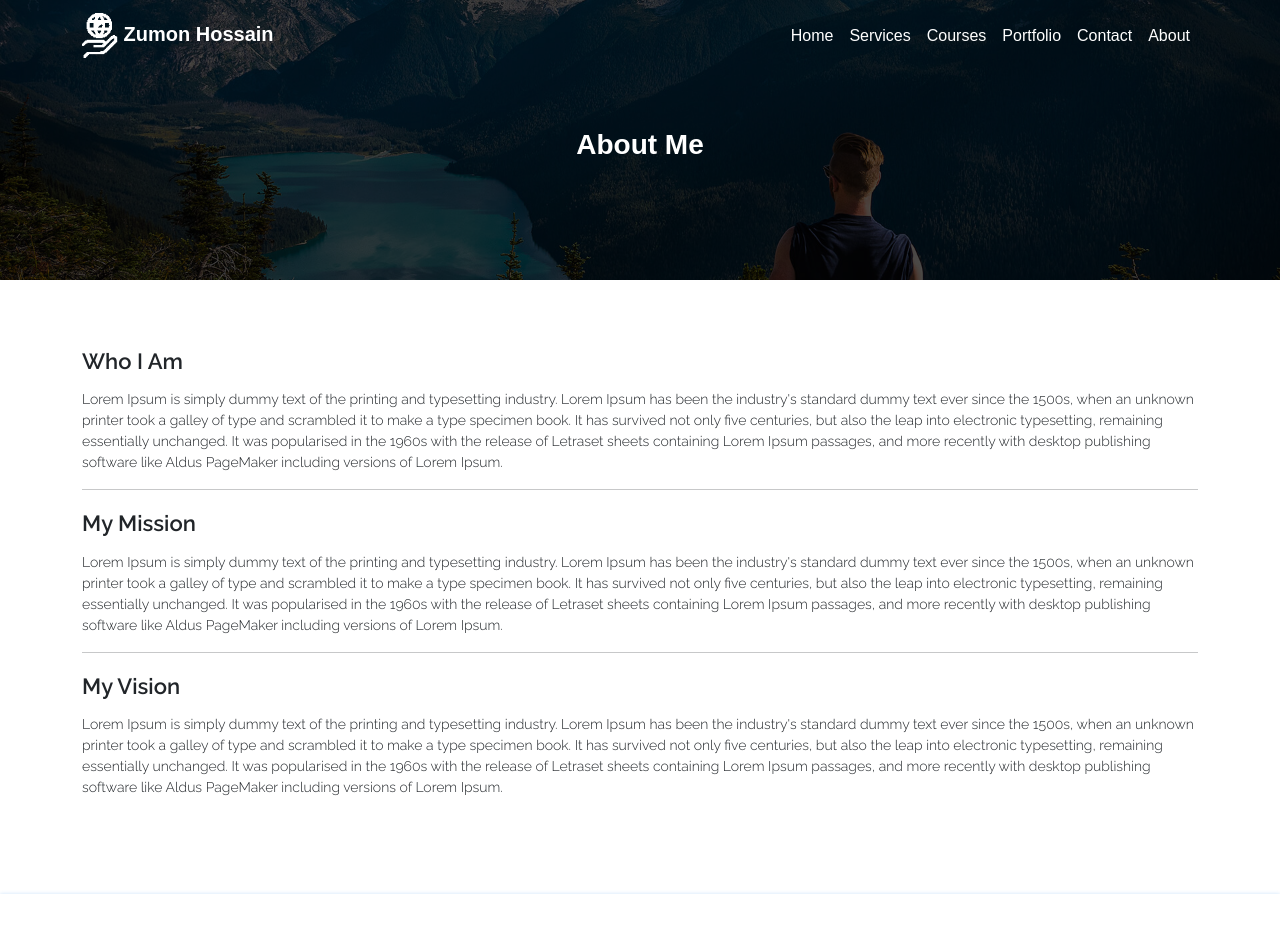
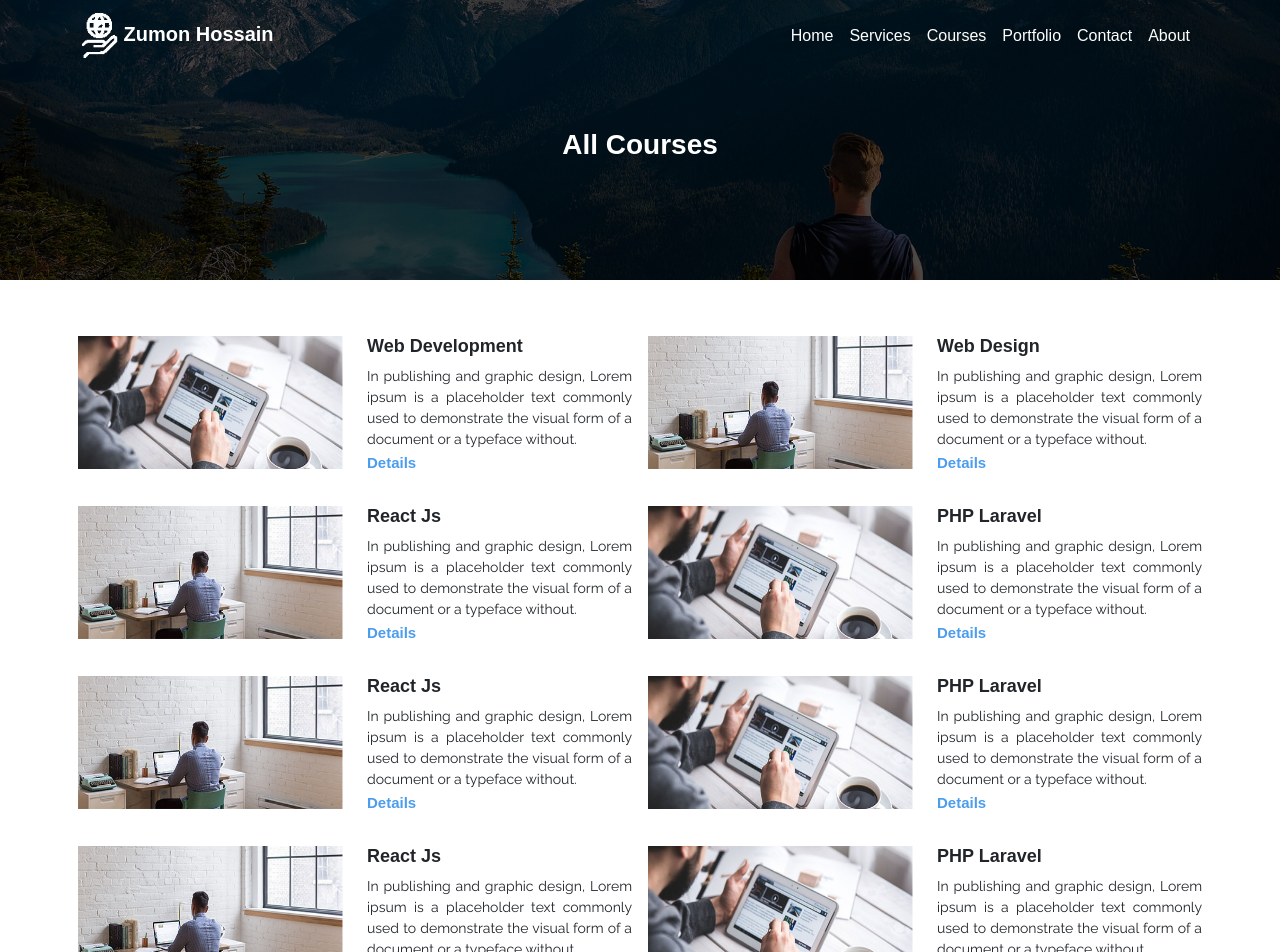
Before and after one commit to zumonhossain/react-portfolio, a React (Create React App) app: page / in a window 1280 px wide. Shown: the top 952 px of the page. Built offline with nearby package versions, Linux system fonts and the light colour scheme.

Commit message:
Courses Page & Page Formation

```diff
--- a/src/App.js
+++ b/src/App.js
@@ -1,10 +1,10 @@
 import React from 'react';
-import AboutPage from "./pages/AboutPage";
+import CoursesPage from "./pages/CoursesPage";
 
 function App() {
   return (
     <div>
-         <AboutPage/>
+         <CoursesPage/>
     </div>
   );
 }
--- /dev/null
+++ b/src/components/AllCourses/AllCourses.js
@@ -0,0 +1,115 @@
+import React, { Component, Fragment } from 'react';
+import {Container, Row, Col} from "react-bootstrap";
+import coursesOne from '../../asset/image/courses/courses-1.jpg';
+import coursesTwo from '../../asset/image/courses/courses-2.jpg';
+
+class AllCourses extends Component {
+    render() {
+        return (
+            <Fragment>
+                 <Container className="text-center mt-5">
+                    <Row>
+                        <Col lg={6}  md={12} sm={12} className="p-2">
+                            <Row>
+                                <Col lg={6}  md={6} sm={12}>
+                                    <img className="coursesImg" src={coursesOne} />
+                                </Col>
+                                <Col lg={6}  md={6} sm={12} className="coursesJustufy">
+                                    <h5 className="coursesTitle">Web Development</h5>
+                                    <p className="coursesDes">In publishing and graphic design, Lorem ipsum is a placeholder text commonly used to demonstrate the visual form of a document or a typeface without.</p>
+                                    <a className="coursesLink" href="#">Details</a>
+                                </Col>
+                            </Row>
+                        </Col>
+                        <Col lg={6}  md={12} sm={12} className="p-2">
+                            <Row>
+                                <Col lg={6}  md={6} sm={12}>
+                                    <img className="coursesImg" src={coursesTwo} />
+                                </Col>
+                                <Col lg={6}  md={6} sm={12} className="coursesJustufy">
+                                    <h5 className="coursesTitle">Web Design</h5>
+                                    <p className="coursesDes">In publishing and graphic design, Lorem ipsum is a placeholder text commonly used to demonstrate the visual form of a document or a typeface without.</p>
+                                    <a className="coursesLink" href="#">Details</a>
+                                </Col>
+                            </Row>
+                        </Col>
+                        <Col lg={6}  md={12} sm={12} className="mt-3 p-2">
+                            <Row>
+                                <Col lg={6}  md={6} sm={12}>
+                                    <img className="coursesImg" src={coursesTwo} />
+                                </Col>
+                                <Col lg={6}  md={6} sm={12} className="coursesJustufy">
+                                    <h5 className="coursesTitle">React Js</h5>
+                                    <p className="coursesDes">In publishing and graphic design, Lorem ipsum is a placeholder text commonly used to demonstrate the visual form of a document or a typeface without.</p>
+                                    <a className="coursesLink" href="#">Details</a>
+                                </Col>
+                            </Row>
+                        </Col>
+                        <Col lg={6}  md={12} sm={12} className="mt-3 p-2">
+                            <Row>
+                                <Col lg={6}  md={6} sm={12}>
+                                    <img className="coursesImg" src={coursesOne} />
+                                </Col>
+                                <Col lg={6}  md={6} sm={12} className="coursesJustufy">
+                                    <h5 className="coursesTitle">PHP Laravel</h5>
+                                    <p className="coursesDes">In publishing and graphic design, Lorem ipsum is a placeholder text commonly used to demonstrate the visual form of a document or a typeface without.</p>
+                                    <a className="coursesLink" href="#">Details</a>
+                                </Col>
+                            </Row>
+                        </Col>
+                        <Col lg={6}  md={12} sm={12} className="mt-3 p-2">
+                            <Row>
+                                <Col lg={6}  md={6} sm={12}>
+                                    <img className="coursesImg" src={coursesTwo} />
+                                </Col>
+                                <Col lg={6}  md={6} sm={12} className="coursesJustufy">
+                                    <h5 className="coursesTitle">React Js</h5>
+                                    <p className="coursesDes">In publishing and graphic design, Lorem ipsum is a placeholder text commonly used to demonstrate the visual form of a document or a typeface without.</p>
+                                    <a className="coursesLink" href="#">Details</a>
+                                </Col>
+                            </Row>
+                        </Col>
+                        <Col lg={6}  md={12} sm={12} className="mt-3 p-2">
+                            <Row>
+                                <Col lg={6}  md={6} sm={12}>
+                                    <img className="coursesImg" src={coursesOne} />
+                                </Col>
+                                <Col lg={6}  md={6} sm={12} className="coursesJustufy">
+                                    <h5 className="coursesTitle">PHP Laravel</h5>
+                                    <p className="coursesDes">In publishing and graphic design, Lorem ipsum is a placeholder text commonly used to demonstrate the visual form of a document or a typeface without.</p>
+                                    <a className="coursesLink" href="#">Details</a>
+                                </Col>
+                            </Row>
+                        </Col>
+                        <Col lg={6}  md={12} sm={12} className="mt-3 p-2">
+                            <Row>
+                                <Col lg={6}  md={6} sm={12}>
+                                    <img className="coursesImg" src={coursesTwo} />
+                                </Col>
+                                <Col lg={6}  md={6} sm={12} className="coursesJustufy">
+                                    <h5 className="coursesTitle">React Js</h5>
+                                    <p className="coursesDes">In publishing and graphic design, Lorem ipsum is a placeholder text commonly used to demonstrate the visual form of a document or a typeface without.</p>
+                                    <a className="coursesLink" href="#">Details</a>
+                                </Col>
+                            </Row>
+                        </Col>
+                        <Col lg={6}  md={12} sm={12} className="mt-3 p-2">
+                            <Row>
+                                <Col lg={6}  md={6} sm={12}>
+                                    <img className="coursesImg" src={coursesOne} />
+                                </Col>
+                                <Col lg={6}  md={6} sm={12} className="coursesJustufy">
+                                    <h5 className="coursesTitle">PHP Laravel</h5>
+                                    <p className="coursesDes">In publishing and graphic design, Lorem ipsum is a placeholder text commonly used to demonstrate the visual form of a document or a typeface without.</p>
+                                    <a className="coursesLink" href="#">Details</a>
+                                </Col>
+                            </Row>
+                        </Col>
+                    </Row>
+                </Container>
+            </Fragment>
+        );
+    }
+}
+
+export default AllCourses;
--- /dev/null
+++ b/src/pages/CoursesPage.js
@@ -0,0 +1,20 @@
+import React, { Component, Fragment } from 'react';
+import TopNavigation from "../components/TopNavigation/TopNavigation";
+import PageTop from "../components/PageTop/PageTop";
+import AllCourses from "../components/AllCourses/AllCourses";
+import Footer from "../components/Footer/Footer";
+
+class CoursesPage extends Component {
+    render() {
+        return (
+            <Fragment>
+                <TopNavigation/>
+                <PageTop pagetitle="All Courses" />
+                <AllCourses/>
+                <Footer/>
+            </Fragment>
+        );
+    }
+}
+
+export default CoursesPage;
```
